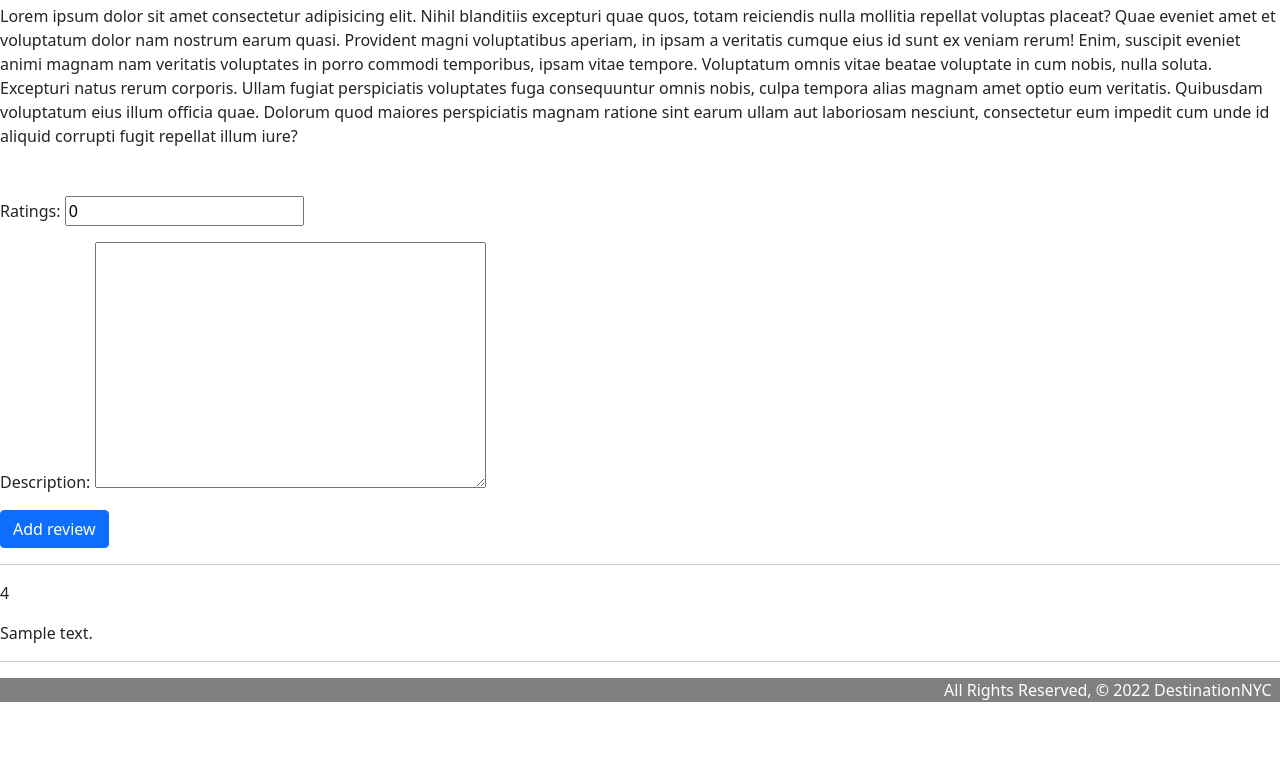
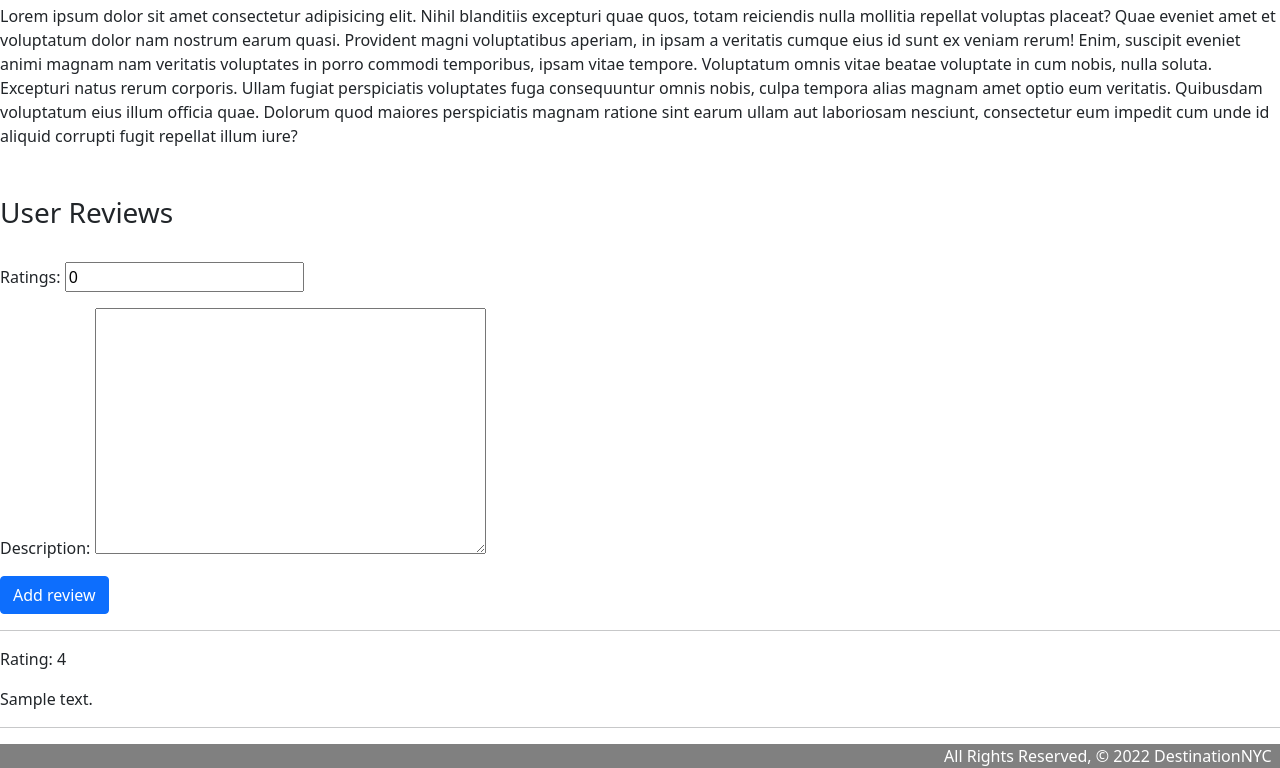
Before and after one commit to Mira85/project_4, a Django app: page /points_of_interest/1/ in a window 1280 px wide. Shown: the part 336-1104 px from the top of the page. Before the commit the page ends 1038 px from the top, so only its background shows below. Run offline with Django 4.2, Linux system fonts and the light colour scheme; tables that the repository leaves empty hold one stand-in row (values such as "Sample post"); a database or web service that is not in the repository returns one stand-in record (values such as "Sample title"); data that the repository does not hold is empty; style sheets or scripts are compiled from the project's sources; some libraries are stand-ins or nearby versions.

Commit message:
adds CRUD for user review

```diff
--- a/main_app/templates/interest/interest_fetch.html
+++ b/main_app/templates/interest/interest_fetch.html
@@ -42,26 +42,37 @@
 </h6>
 <div>
     <h6>Description</h6>
-            Lorem ipsum dolor sit amet consectetur adipisicing elit. Nihil blanditiis excepturi quae quos, totam reiciendis nulla mollitia repellat voluptas placeat? Quae eveniet amet et voluptatum dolor nam nostrum earum quasi.
-            Provident magni voluptatibus aperiam, in ipsam a veritatis cumque eius id sunt ex veniam rerum! Enim, suscipit eveniet animi magnam nam veritatis voluptates in porro commodi temporibus, ipsam vitae tempore.
-            Voluptatum omnis vitae beatae voluptate in cum nobis, nulla soluta. Excepturi natus rerum corporis. Ullam fugiat perspiciatis voluptates fuga consequuntur omnis nobis, culpa tempora alias magnam amet optio eum veritatis.
-            Quibusdam voluptatum eius illum officia quae. Dolorum quod maiores perspiciatis magnam ratione sint earum ullam aut laboriosam nesciunt, consectetur eum impedit cum unde id aliquid corrupti fugit repellat illum iure?
+    Lorem ipsum dolor sit amet consectetur adipisicing elit. Nihil blanditiis excepturi quae quos, totam reiciendis
+    nulla mollitia repellat voluptas placeat? Quae eveniet amet et voluptatum dolor nam nostrum earum quasi.
+    Provident magni voluptatibus aperiam, in ipsam a veritatis cumque eius id sunt ex veniam rerum! Enim, suscipit
+    eveniet animi magnam nam veritatis voluptates in porro commodi temporibus, ipsam vitae tempore.
+    Voluptatum omnis vitae beatae voluptate in cum nobis, nulla soluta. Excepturi natus rerum corporis. Ullam fugiat
+    perspiciatis voluptates fuga consequuntur omnis nobis, culpa tempora alias magnam amet optio eum veritatis.
+    Quibusdam voluptatum eius illum officia quae. Dolorum quod maiores perspiciatis magnam ratione sint earum ullam aut
+    laboriosam nesciunt, consectetur eum impedit cum unde id aliquid corrupti fugit repellat illum iure?
 </div>
 </b>
 <br>
 <br>
 
+<h3>User Reviews</h3>
+<br>
 {% if user_review %}
 <form action="{% url 'update_review' point_of_interest.id user_review.first.id %}" method="POST">
     {% csrf_token %}
     {{ review_form.as_p }}
-    <input type="submit" value="update review" class="btn btn-primary">
-</form>
+    <input type="submit" value="update review" class="btn btn-primary review_btn">
     <form action="{% url 'delete_review' point_of_interest.id user_review.first.id  %}" method="POST">
         {% csrf_token %}
-
-    <input type="submit" value="delete review" class="btn btn-primary">
+        <input type="submit" value="delete review" class="btn btn-primary review_btn">
     </form>
+</form>
+<div>
+    <hr />
+    <p>Rating: {{user_review.first.ratings}}</p>
+    <p>{{user_review.first.description}}</p>
+    <hr />
+</div>
 {% else %}
 <form action="{% url 'add_review' point_of_interest.id user.id %}" method="POST">
     {% csrf_token %}
@@ -71,14 +82,12 @@
 {% endif %}
 
 
-
-<div>
 {% for review in other_review  %}
 <hr />
-    <p>{{review.ratings}}</p>
+<p>Rating: {{review.ratings}}</p>
 <p>{{review.description}}</p>
 <hr />
 {% endfor %}
-</div>
+
 
 {% endblock content %}
--- a/main_app/views.py
+++ b/main_app/views.py
@@ -125,7 +125,7 @@ def point_of_interest_detail(request, point_of_interest_id):
     print(type(all_reviews))
     user_review = all_reviews.filter(user__exact=request.user.id)
     other_review = all_reviews.exclude(user__exact=request.user.id)
-
+    print("************",user_review)
     review_form=ReviewForm()
     if user_review:
         review_form = ReviewForm(instance = user_review.first())
```
Also changed, not shown: main_app/static/css/styles.css (line endings or trailing spaces), main_app/static/styles.css (line endings or trailing spaces). Lines whose indentation alone changed are shown as unchanged.
